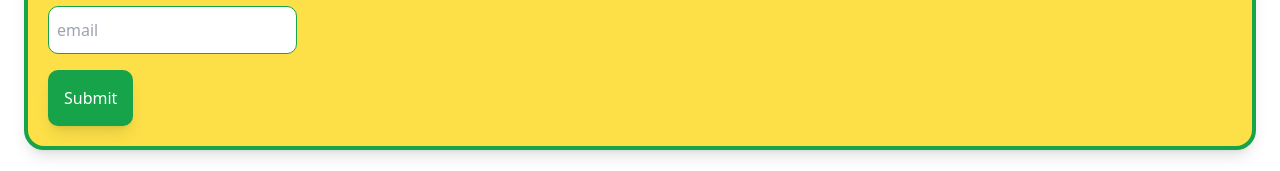
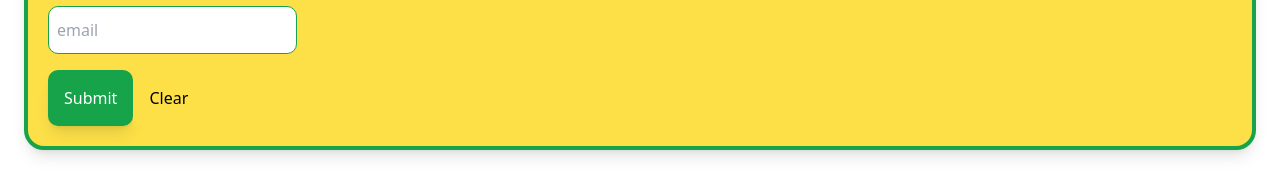
Before and after one commit to soAcademy/workshop-state-and-event, a React (Create React App) app: page / in a window 1280 px wide. Shown: the part 672-843 px from the top of the page. Built offline with nearby package versions, Linux system fonts and the light colour scheme.

Commit message:
feat:Event7 workshop update

```diff
--- a/src/Events/Event7.js
+++ b/src/Events/Event7.js
@@ -1,6 +1,9 @@
 import React from "react";
 
 function Event7() {
+  const handleReset = (e) => {
+    console.log(e);
+  };
   const submitData = (e) => {
     e.preventDefault();
     const data = {
@@ -15,7 +18,9 @@ function Event7() {
       {/* structure zone */}
       <form
         className="m-6 p-5 bg-yellow-300 shadow-lg rounded-[20px] border-4 border-green-600"
-        onSubmit={(e) => submitData(e)}
+        onSubmit={(event) => submitData(event)}
+        onReset={(event) => handleReset(event)}
+        // การเรียกใช้งาน submit()
       >
         <div>
           <input
@@ -23,6 +28,7 @@ function Event7() {
             placeholder="ชื่อ"
             id="name"
             required //*
+            //ก้อนแรกที่ตัว target หาเจอ โดยผ่าน index การวางของ jsx
           />
         </div>
         <div>
@@ -44,6 +50,9 @@ function Event7() {
         <button className="bg-green-600 border-3 shadow-lg p-4 -2 mt-4 text-white rounded-[10px] ">
           Submit
         </button>
+        <button className="bg-yellow-300 p-4" type="reset">
+          Clear
+        </button>
       </form>
     </>
   );
```
